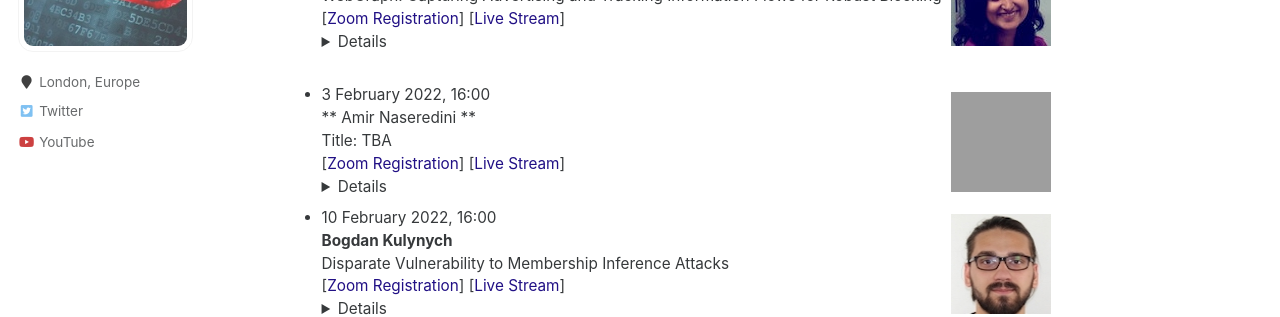
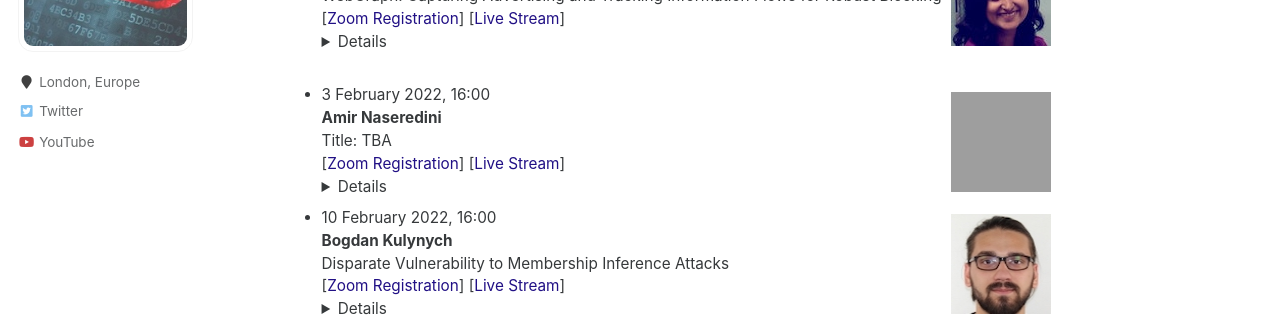
Before and after one commit to uclisec/uclisec.github.io, a Jekyll site: the page built from _pages/seminars.md, in a window 1280 px wide and 900 px high, scrolled down 625 px, cut to the strip 159-476 px from the top of the window. Built offline with Jekyll 4.4.1, drawn with Linux system fonts in a browser that asks for light colours; grey boxes are pictures that could not be loaded.

Commit message:
Update seminars.md

```diff
--- a/_pages/seminars.md
+++ b/_pages/seminars.md
@@ -29,11 +29,11 @@
 - 27 January 2022, 16:00
 **Sandra Deepthy Siby**
 WebGraph: Capturing Advertising and Tracking Information Flows for Robust Blocking
-[[Zoom Registration](https://ucl.zoom.us/meeting/register/tJYpf-2grTorGNxFnItdfR3SSG89tgyB9Zeh)] [[Live Stream]()]<details>**Abstract:**<br><br>**Bio**:.<br></details>
+[[Zoom Registration](https://ucl.zoom.us/meeting/register/tJYpf-2grTorGNxFnItdfR3SSG89tgyB9Zeh)] [[Live Stream]()]<details>**Abstract:**<br><br>**Bio**: Sandra Siby is a third year PhD student in the Security and Privacy Engineering (SPRING) lab at EPFL, advised by Carmela Troncoso. Her research interests are mainly in the areas of network security, web security, and privacy. The overarching theme of her research is to understand what we can learn from analysing meta-data, in the context of security and privacy. Her current focus is on two scenarios: network traffic analysis of encrypted DNS communication, and automated tracking detection on websites. Prior to EPFL, Sandra worked on various projects, in the areas of IoT network security, sensor networks, and delay-tolerant networks. She obtained her MS in Electrical Engineering from ETH Zurich (2014), and BEng in Electrical Engineering from the National University of Singapore (2011).<br></details>
 <!----->
 <img src="../images/ Amir.jpg" style="float:right;width:100px;height:100px;margin-top:15px">
 - 3 February 2022, 16:00
-** Amir Naseredini **
+**Amir Naseredini**
 Title: TBA
 [[Zoom Registration](https://ucl.zoom.us/meeting/register/tJYpf-2grTorGNxFnItdfR3SSG89tgyB9Zeh)] [[Live Stream](https://youtu.be/vvluE5JOFds)]<details>**Abstract:** TBA.
 <br><br>**Bio**: Amir Naseredini is a Ph.D. candidate and an Associate Tutor at FoSS group at the University of Sussex. After obtaining his Doctoral degree, his ultimate goal was to pursue a career inline with his research interest in a dynamic research environment including pioneer companies and/or academia. https://sahnaseredini.github.io/<br></details>
```
